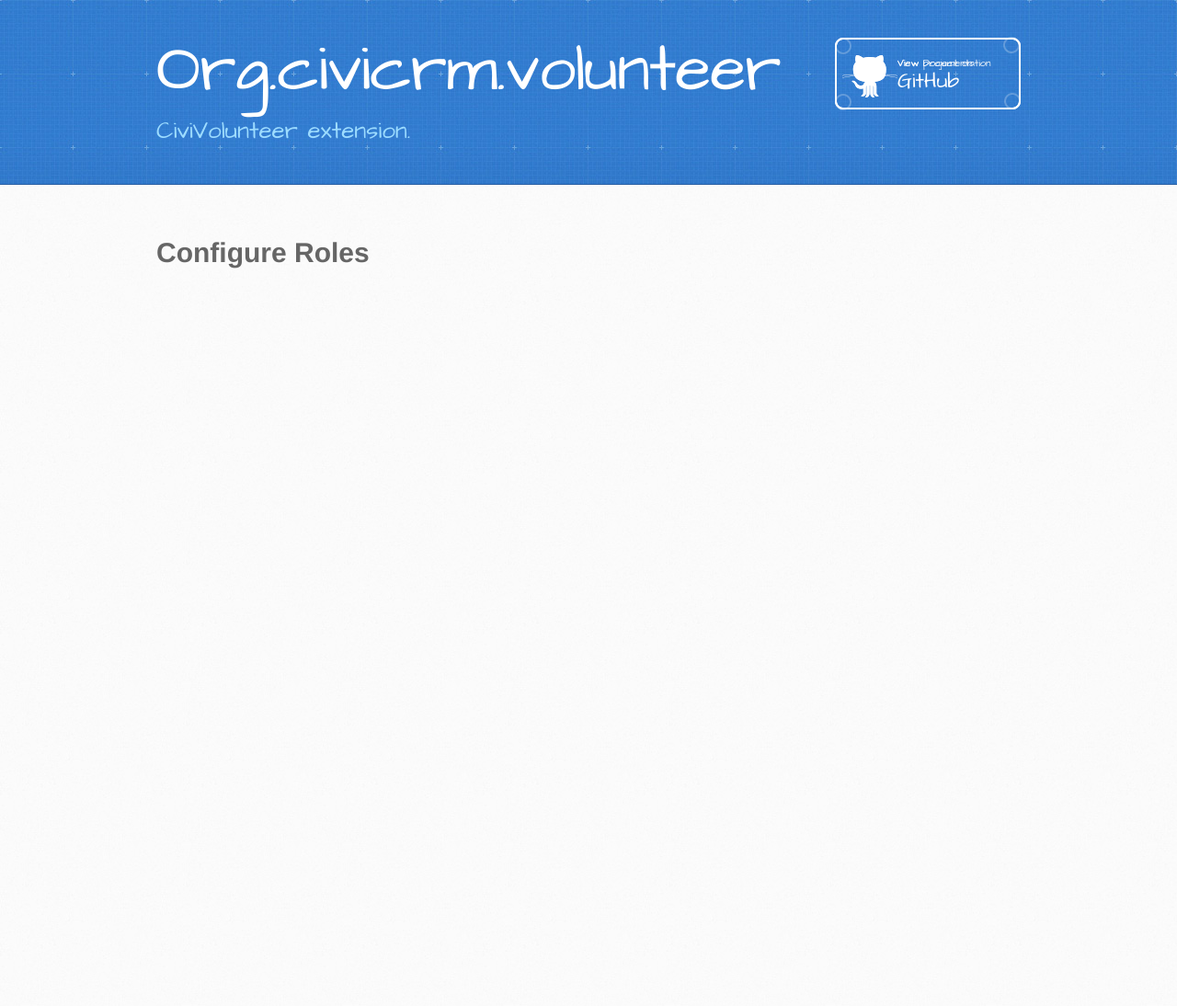
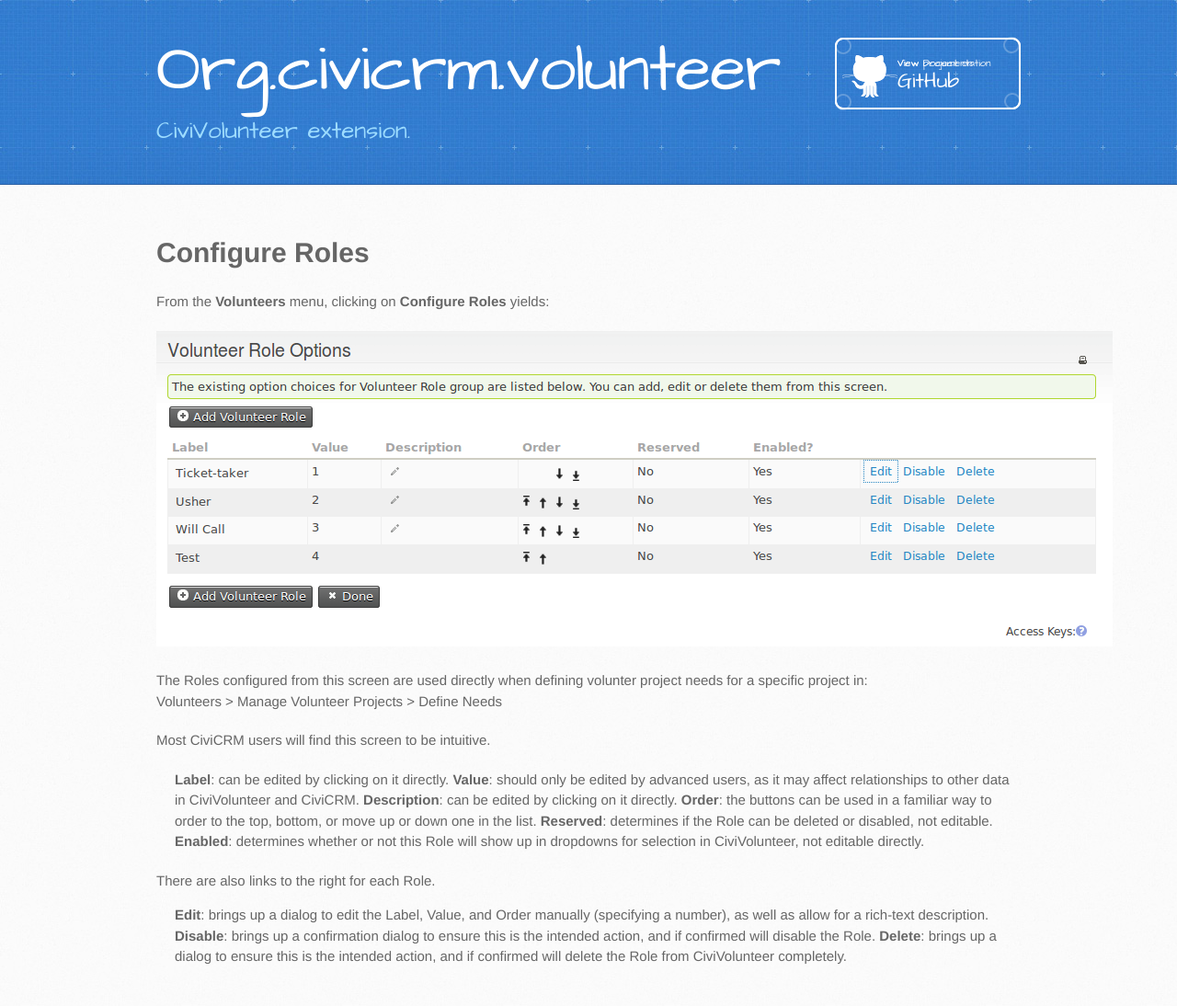
Before and after one commit to civicrm/org.civicrm.volunteer, a Jekyll site: the page built from docs/330-configure-roles.html, in a window 1280 px wide. Shown: the whole page at 92% size. Built offline with Jekyll 4.4.1, drawn with Linux system fonts in a browser that asks for light colours; before the commit the page ends 900 px from its top, so only the background shows below that.

Commit message:
NYCCAH-67: Finished first draft of Configure Roles content.

```diff
--- a/docs/330-configure-roles.html
+++ b/docs/330-configure-roles.html
@@ -3,3 +3,34 @@ categories: [interface-walkthrough]
 layout: page
 title: Configure Roles
 ---
+
+<p>
+  From the <b>Volunteers</b> menu, clicking on <b>Configure Roles</b> yields:
+</p>
+
+<p>
+  <img src="{{ site.baseurl }}/docs/screenshots/configure-roles-screen.png" alt="Configure Roles Screen" />
+</p>
+
+<p>
+  The Roles configured from this screen are used directly when defining volunter project needs for a specific project in:<br/>
+  Volunteers > Manage Volunteer Projects > Define Needs
+</p>
+
+<p>
+  Most CiviCRM users will find this screen to be intuitive.
+  <ul>
+    <b>Label</b>: can be edited by clicking on it directly.
+    <b>Value</b>: should only be edited by advanced users, as it may affect relationships to other data in CiviVolunteer and CiviCRM.
+    <b>Description</b>: can be edited by clicking on it directly.
+    <b>Order</b>: the buttons can be used in a familiar way to order to the top, bottom, or move up or down one in the list.
+    <b>Reserved</b>: determines if the Role can be deleted or disabled, not editable.
+    <b>Enabled</b>: determines whether or not this Role will show up in dropdowns for selection in CiviVolunteer, not editable directly.
+  </ul>
+  There are also links to the right for each Role.
+  <ul>
+    <b>Edit</b>: brings up a dialog to edit the Label, Value, and Order manually (specifying a number), as well as allow for a rich-text description.
+    <b>Disable</b>: brings up a confirmation dialog to ensure this is the intended action, and if confirmed will disable the Role.
+    <b>Delete</b>: brings up a dialog to ensure this is the intended action, and if confirmed will delete the Role from CiviVolunteer completely.
+  </ul>
+</p>
```
